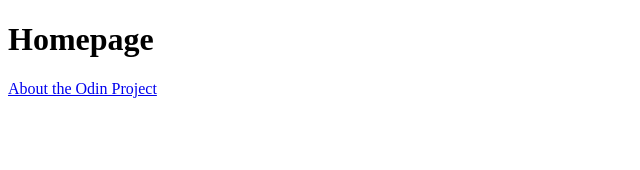
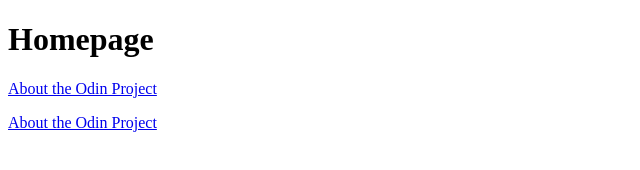
Before and after one commit to AMBANGET/gi_test, a plain HTML site: page odin-links-and-images/index.html in a window 1280 px wide. Shown: the whole page, without its empty margins (0-640 px from the left). Drawn offline with Linux system fonts and the light colour scheme.

Commit message:
Make noopener and noreferred

```diff
--- a/odin-links-and-images/index.html
+++ b/odin-links-and-images/index.html
@@ -8,5 +8,6 @@
 <body>
     <h1>Homepage</h1>
         <a href="https://www.theodinproject.com/about">About the Odin Project</a>
+        <p><a href="https://www.theodinproject.com/about" target="_blank" rel="noreferrer noopener">About the Odin Project</a></p>
 </body>
 </html>
```
